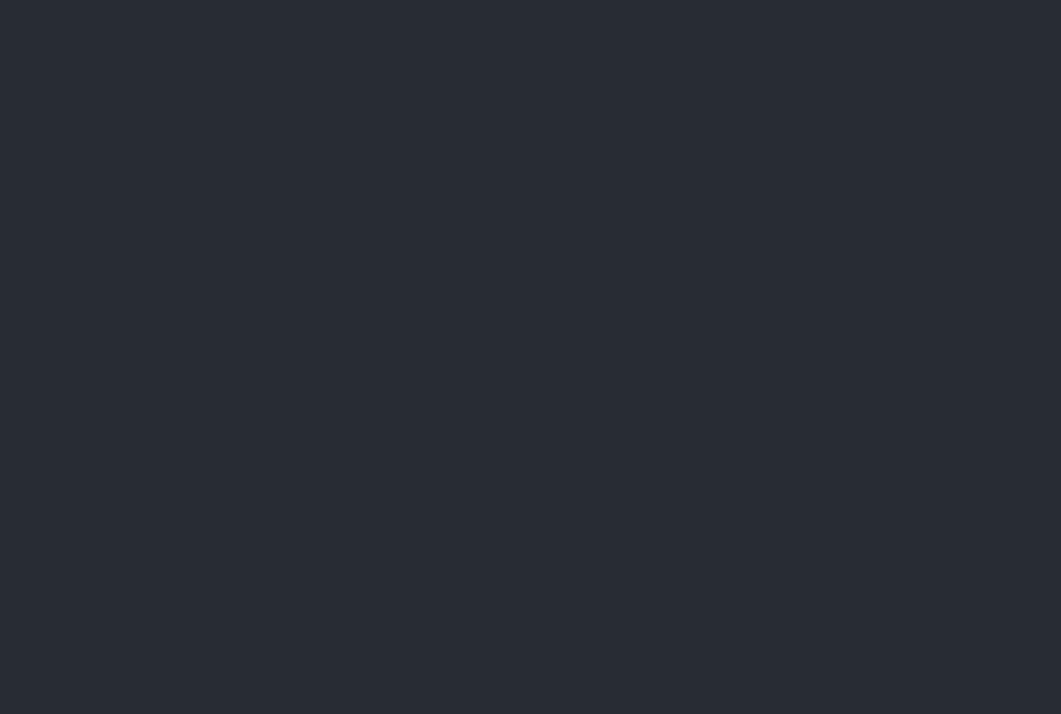
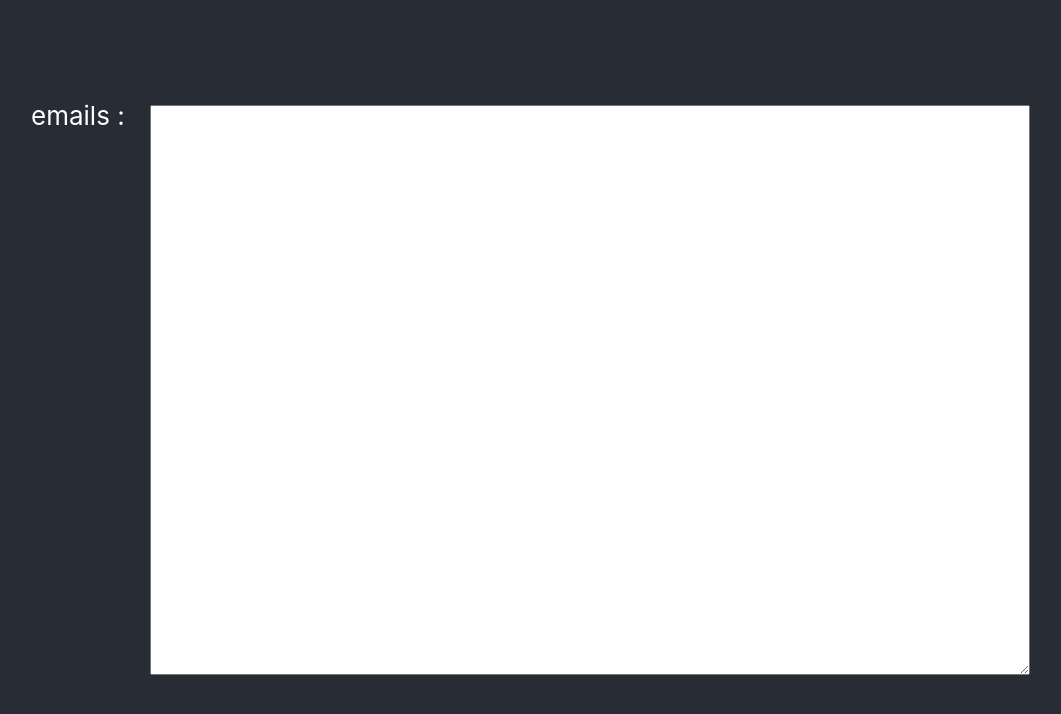
Before and after one commit to Flollipop/mails_text_to_csv, a React (Create React App) app: page / in a window 1280 px wide. Shown: the top 714 px of the page, without its empty margins (97-1158 px from the left). Built offline with nearby package versions, Linux system fonts and the light colour scheme.

Commit message:
:construction: Import converter component in App

```diff
--- a/src/App.js
+++ b/src/App.js
@@ -1,10 +1,12 @@
 import React from 'react';
 import './App.css';
+import Converter from "./Converter";
 
 function App() {
   return (
     <div className="App">
       <header className="App-header">
+          <Converter/>
       </header>
     </div>
   );
```
